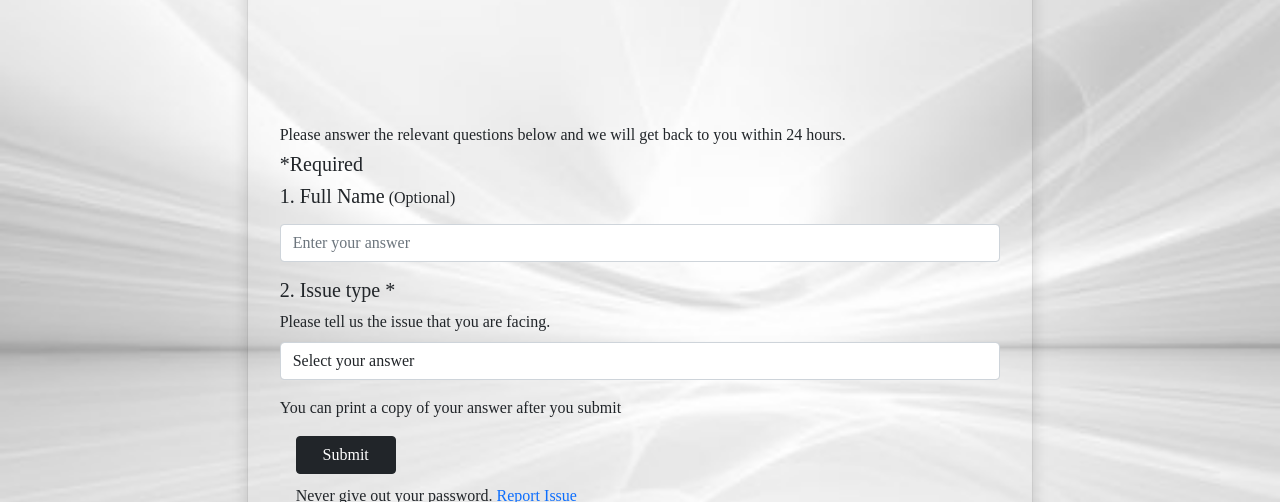
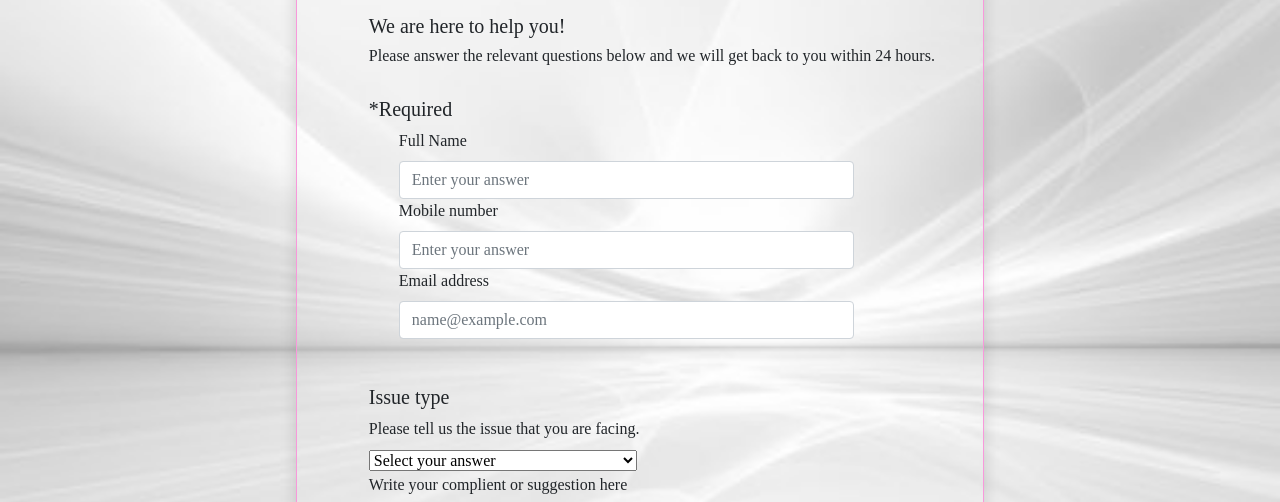
Before and after one commit to ShrabanSah77/movie-mate-frontend, a plain HTML site: page pages/Services/customerServices/customerCare.html in a window 1280 px wide. Shown: the part 254-756 px from the top of the page. Drawn offline with nearby package versions, Linux system fonts and the light colour scheme.

Commit message:
update customercare

```diff
--- a/assets/styles/customerCare.css
+++ b/assets/styles/customerCare.css
@@ -4,23 +4,32 @@
   background-attachment: fixed;
   height: 900px;
   padding: 50px;
-  font-family: 'Times New Roman', Times, serif;
+  font-family: "Times New Roman", Times, serif;
+}
+
+.card {
+  background: transparent;
+  border-color: rgb(248, 153, 219);
 }
 
 .card-body {
   margin-top: 2rem;
-}
-
-h6{
-  margin-top: 8rem;
+  margin-left: 40px;
 }
 
 .card-img-top {
   width: 65px;
   text-align: right;
+  margin-bottom: 5rem;
 }
-.card {
-  background: transparent;
+
+h6 {
+  margin-bottom: 2rem;
+}
+
+.form-group {
+  padding-left: 30px;
+  padding-bottom: 30px;
 }
 
 .btn-dark {
@@ -33,7 +42,7 @@ h6{
   text-align: center;
 }
 
-p{
+p {
   margin-top: 10px;
   margin-left: 1rem;
 }
--- a/pages/Services/customerServices/customerCare.html
+++ b/pages/Services/customerServices/customerCare.html
@@ -14,8 +14,8 @@
   </head>
   <body>
     <div class="background">
-      <div class="d-flex justify-content-center align-items-center vh-100">
-      <div class="row col-sm-8 mx-auto">
+      <div class="d-flex justify-content-center align-items-center">
+      <div class="row col-sm-7 mx-auto">
           <div class="card shadow p-3 mb-8">
             <div class="card-body">
               <img
@@ -29,22 +29,29 @@
                 you within 24 hours.
               </h6>
               <h5>*Required</h5>
-              <div class="form">
+              <div class="form col-sm-10">
               <form>
                 <div class="mb-3 form-group">
+                  <label class="form-label text-left">Full Name</label>
 
-                  <label class="form-label text-left"><h5>1. Full Name</h5></label>
-                  (Optional)
                   <input class="form-control"
-                    type="email"
-                    class="form-control"
                     placeholder="Enter your answer"
                   />
+
+                  <label class="form-label text-left">Mobile number</label>
+                  <input class="form-control"
+                    placeholder="Enter your answer"
+                  />
+
+                  <label for="exampleFormControlInput1" class="form-label">Email address</label>
+                    <input type="email" class="form-control" id="exampleFormControlInput1" placeholder="name@example.com">
+
                 </div>
-                <div class="mb-3">
-                  <label class="form-label"><h5>2. Issue type *</h5>Please tell us the issue that you are facing.</label>
-                    <select name="" id="" class="form-control">
-                    <option value=""> Select your answer </option>
+                <div class="label">
+                  <label class="form-label"><h5>Issue type</h5>Please tell us the issue that you are facing.</label>
+                  <!-- <option value=""></option> -->
+                    <select name="" id="" class="dropdown">
+                    <option value="">Select your answer</option>
                     <option value="">Complaints</option>
                     <option value="">Login Issue</option>
                     <option value="">Payments, Ticketing or Loyalty Issues</option>
@@ -53,12 +60,19 @@
                     <option value="">Other</option>
                     </select>
                   </div>
-                  You can print a copy of your answer after you submit
+                  <div class="mb-3">
+                    <label for="exampleFormControlTextarea1" class="form-label">Write your complient or suggestion here</label>
+                    <textarea class="form-control" id="exampleFormControlTextarea1" rows="3"></textarea>
+                  </div>
                 </div>
-
                 <button type="submit" class="btn btn-dark">Submit</button>
                 <p>Never give out your password. <a href="">Report Issue</a></p>
               </form>
+              <hr>
+              <div class="button">
+                This content is created by movies mate entertainment. The data you submit will be direct sent to us. We are responsible for the privacy or security practices of our customers. Never give out your password, or
+                any Microsoft Forms. AI-Powered surveys, quizzes and polls Create my our team. Our team has provided a privacy statement as to how it will use your response data. Do not provide personal or sensitive information. <a href="">Terms of use</a>
+              </div>
             </div>
           </div>
         </div>
```
